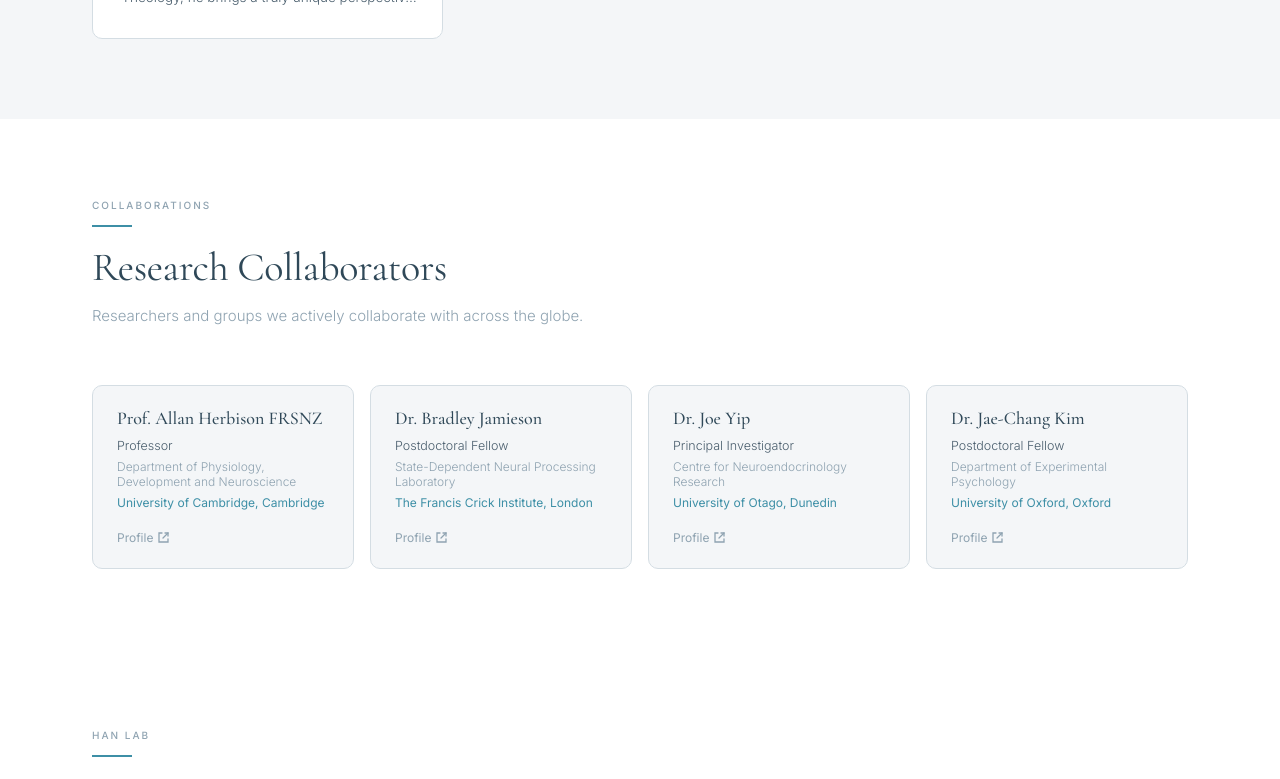
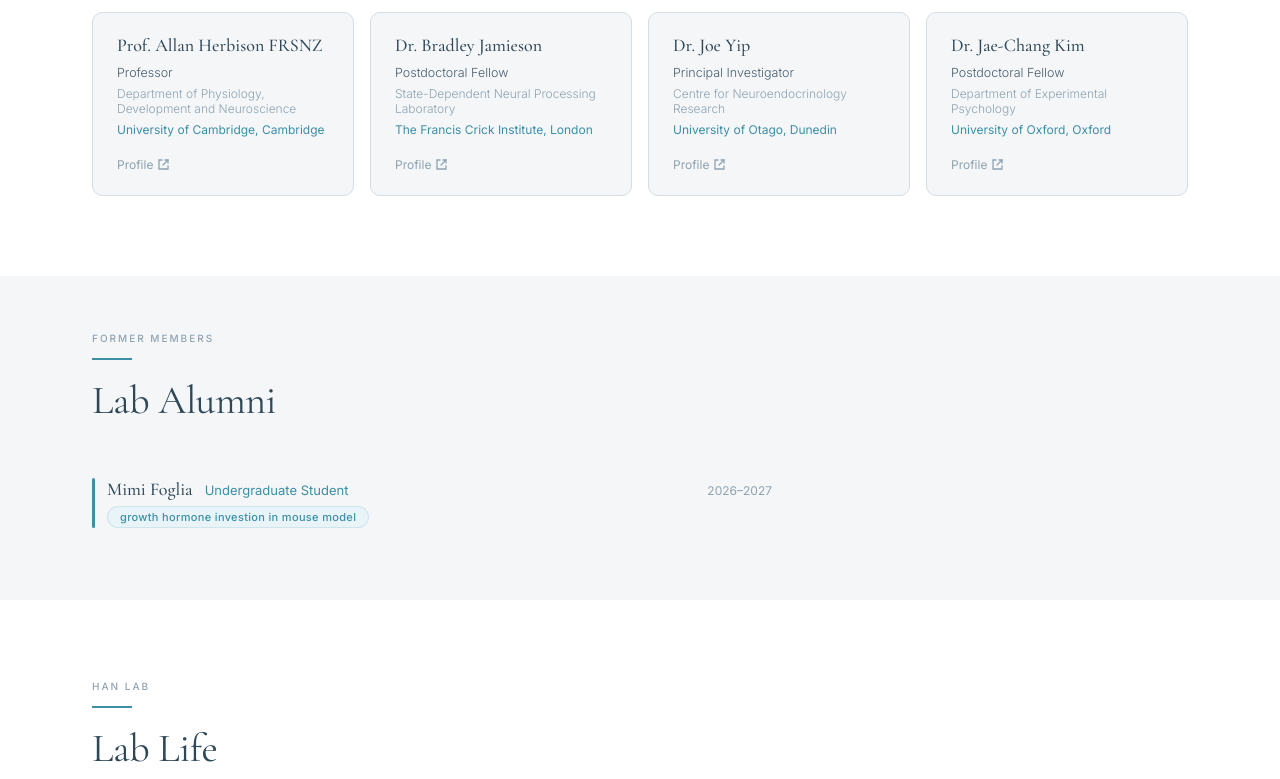
Before and after one commit to hanneuroendo/lab-on-the-web, a React (Vite) app: page /team/1 in a window 1280 px wide. Shown: the part 1754-2533 px from the top of the page. Built offline with nearby package versions, Linux system fonts and the light colour scheme.

Commit message:
Add seniority role colours, project field, alumni section with left border and pill

```diff
--- a/src/components/team/AlumniSection.jsx
+++ b/src/components/team/AlumniSection.jsx
@@ -1,6 +1,7 @@
 import { T } from "../../constants";
 import { TEAM } from "../../data/team";
 import { Sec, SH } from "../index";
+import { roleColor } from "./MembersGrid";
 
 const alumni = TEAM
   .filter((m) => m.alumni)
@@ -13,24 +14,25 @@ export function AlumniSection() {
     <Sec bg={T.offWhite} style={{ padding: "56px 0" }}>
       <div style={{ maxWidth: 680 }}>
         <SH eyebrow="Former Members" title="Lab Alumni" />
-        <div style={{ display: "flex", flexDirection: "column", gap: 12, marginTop: 32 }}>
+        <div style={{ display: "flex", flexDirection: "column", gap: 0, marginTop: 32 }}>
           {alumni.map((m) => (
             <div
               key={m.slug}
               style={{
                 display: "flex",
-                alignItems: "baseline",
-                justifyContent: "space-between",
-                gap: 16,
-                padding: "14px 0",
-                borderBottom: `1px solid ${T.slatePale}`,
+                gap: 12,
+                marginBottom: 16,
+                alignItems: "stretch",
               }}
             >
+              <div style={{ width: 3, borderRadius: 2, background: roleColor(m.role).color, flexShrink: 0 }} />
+              <div style={{ flex: 1 }}>
+                <div style={{ display: "flex", alignItems: "baseline", justifyContent: "space-between", gap: 16 }}>
                   <div>
                     <span style={{ fontFamily: "'Cormorant Garamond',serif", fontSize: 18, fontWeight: 500, color: T.navy }}>
                       {m.name}
                     </span>
-                <span style={{ fontFamily: "'Inter',sans-serif", fontSize: 13, color: T.slateLight, marginLeft: 12 }}>
+                    <span style={{ fontFamily: "'Inter',sans-serif", fontSize: 13, color: roleColor(m.role).color, marginLeft: 12 }}>
                       {m.role}
                     </span>
                   </div>
@@ -40,6 +42,22 @@ export function AlumniSection() {
                     </span>
                   )}
                 </div>
+                {m.project && (
+                  <span
+                    className="pill"
+                    style={{
+                      display: "inline-block",
+                      marginTop: 6,
+                      background: roleColor(m.role).background,
+                      color: roleColor(m.role).color,
+                      border: `1px solid ${roleColor(m.role).border}`,
+                    }}
+                  >
+                    {m.project}
+                  </span>
+                )}
+              </div>
+            </div>
           ))}
         </div>
       </div>
--- a/src/components/team/MembersGrid.jsx
+++ b/src/components/team/MembersGrid.jsx
@@ -7,6 +7,17 @@ import { Sec, SH } from "../index";
 import { TeamFilters } from "./TeamFilters";
 
 const surname = (name) => name.trim().split(" ").at(-1);
+
+export const roleColor = (role) => {
+  const r = role.toLowerCase();
+  if (r.includes("principal investigator")) return { background: T.navy,                          color: T.white,      border: T.navy };
+  if (r.includes("postdoc") || r.includes("research fellow")) return { background: "rgba(47,72,88,0.1)",  color: T.navyDark,   border: "rgba(47,72,88,0.25)" };
+  if (r.includes("phd"))                  return { background: "rgba(61,143,166,0.15)", color: "#1e6a80",    border: "rgba(61,143,166,0.35)" };
+  if (r.includes("mphil") || r.includes("masters") || r.includes("master")) return { background: "rgba(61,143,166,0.08)", color: T.teal,       border: "rgba(61,143,166,0.2)" };
+  if (r.includes("undergraduate") || r.includes("intern")) return { background: T.tealPale,                color: T.teal,       border: "rgba(61,143,166,0.15)" };
+  if (r.includes("staff") || r.includes("manager") || r.includes("operations")) return { background: T.slatePale,               color: T.slate,      border: T.slatePale };
+  return { background: T.tealPale, color: T.teal, border: "rgba(61,143,166,0.15)" };
+};
 
 const sorted = [
   ...TEAM.filter((m) => m.isPI),
@@ -89,9 +100,10 @@ function BioModal({ member, onClose }) {
             <span
               className="pill"
               style={{
-                background: "rgba(61,143,166,0.08)", color: T.teal,
-                border: "1px solid rgba(61,143,166,0.15)", marginBottom: 8,
-                display: "inline-block",
+                background: roleColor(member.role).background,
+                color: roleColor(member.role).color,
+                border: `1px solid ${roleColor(member.role).border}`,
+                marginBottom: 8, display: "inline-block",
               }}
             >
               {member.role}
@@ -99,6 +111,11 @@ function BioModal({ member, onClose }) {
             <h3 style={{ fontFamily: "'Cormorant Garamond',serif", fontSize: 26, fontWeight: 500, color: T.navy, lineHeight: 1.1 }}>
               {member.name}
             </h3>
+            {member.project && (
+              <p style={{ fontFamily: "'Inter',sans-serif", fontSize: 12.5, fontWeight: 300, color: T.slateLight, marginTop: 12 }}>
+                <span style={{ fontWeight: 500 }}>Project:</span> {member.project}
+              </p>
+            )}
           </div>
           <button
             onClick={onClose}
@@ -189,7 +206,12 @@ export function MembersGrid() {
             </div>
             <span
               className="pill"
-              style={{ background: "rgba(61,143,166,0.08)", color: T.teal, border: "1px solid rgba(61,143,166,0.15)", marginBottom: 10 }}
+              style={{
+                background: roleColor(m.role).background,
+                color: roleColor(m.role).color,
+                border: `1px solid ${roleColor(m.role).border}`,
+                marginBottom: 10,
+              }}
             >
               {m.role}
             </span>
--- a/src/data/team.js
+++ b/src/data/team.js
@@ -6,6 +6,7 @@
      3. Uncomment the matching photo: field in the member object
    categories options: "Principal Investigator" | "Researcher" | "Student" | "Staff"
    Each member can have multiple categories, e.g. categories: ["Principal Investigator", "Researcher"]
+   project: optional short project name, shown in bio modal and alumni section
    To move a member to alumni:
      1. Add alumni: true
      2. Add joined: "YYYY" and left: "YYYY"
@@ -38,6 +39,7 @@ export const TEAM = [
     ],
     color: T.navy,
     // email: ["sh413", "st-andrews.ac.uk"].join("@"),
+    // project: "",
     isPI: true,
     photo: suYoungHan,
   },
@@ -52,6 +54,8 @@ export const TEAM = [
     ],
     color: "#6a7a8a",
     photo: lauraVarga,
+    // project: "",
+    // alumni: true, joined: "YYYY", left: "YYYY",
   },
   {
     initials: "HC",
@@ -64,6 +68,8 @@ export const TEAM = [
     ],
     color: "#6a7a8a",
     photo: hamishCampbell,
+    // project: "",
+    // alumni: true, joined: "YYYY", left: "YYYY",
   },
   {
     initials: "BC",
@@ -76,6 +82,8 @@ export const TEAM = [
     ],
     color: "#6a7a8a",
     photo: brynCarney,
+    // project: "",
+    // alumni: true, joined: "YYYY", left: "YYYY",
   },
   {
     initials: "ED",
@@ -88,6 +96,8 @@ export const TEAM = [
     ],
     color: "#6a7a8a",
     photo: emmaDawson,
+    // project: "",
+    // alumni: true, joined: "YYYY", left: "YYYY",
   },
   {
     initials: "MF",
@@ -100,6 +110,10 @@ export const TEAM = [
     ],
     color: "#6a7a8a",
     photo: mimiFoglia,
+    alumni: true,
+    joined: "2026",
+    left: "2027",
+    project: "growth hormone investion in mouse model",
   },
   {
     initials: "SS",
@@ -112,5 +126,7 @@ export const TEAM = [
     ],
     color: "#6a7a8a",
     photo: stevenSeo,
+    // project: "",
+    // alumni: true, joined: "YYYY", left: "YYYY",
   },
 ];
```
Lines whose indentation alone changed are shown as unchanged.
